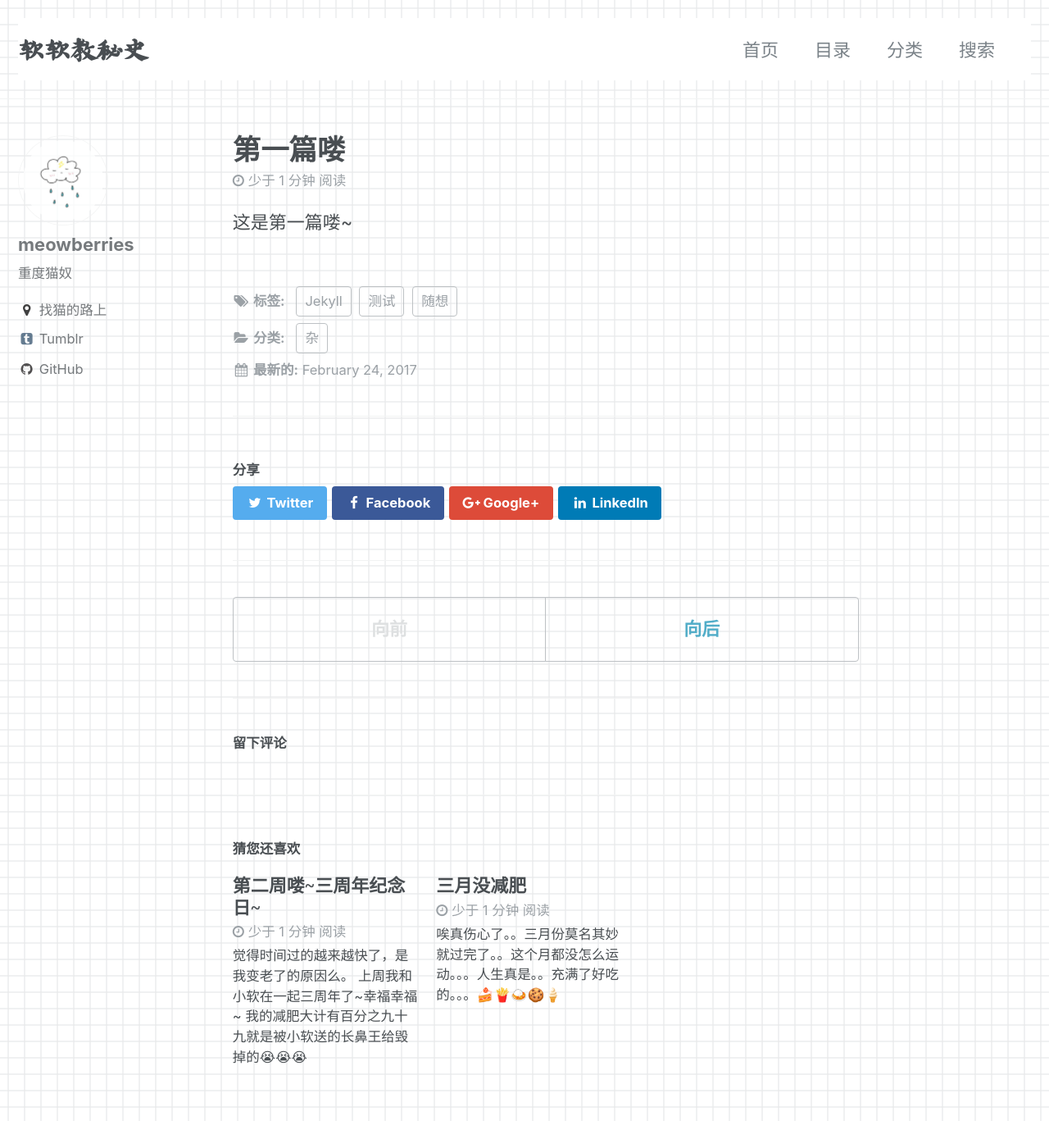
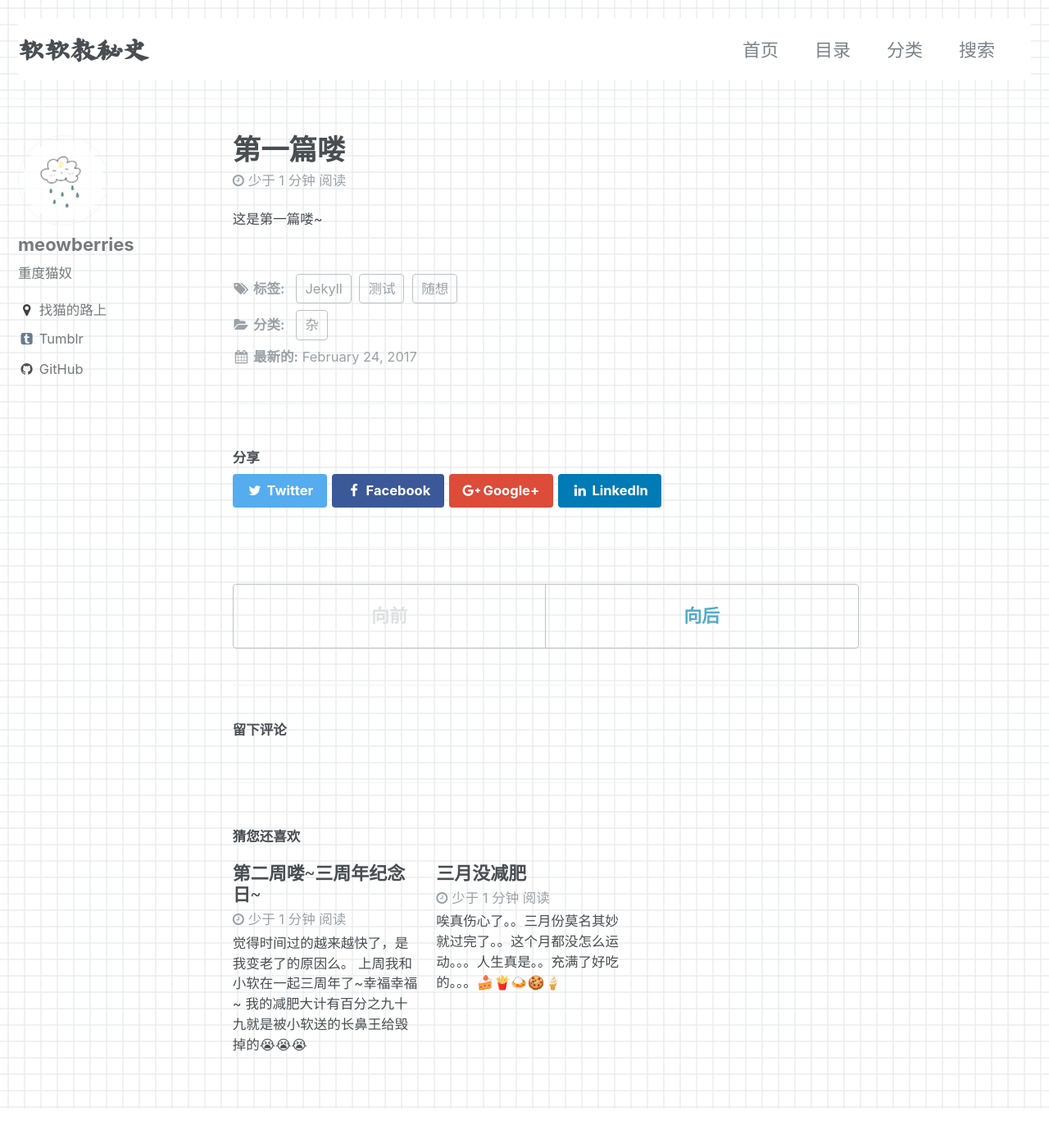
Before and after one commit to meowberries/meowberries.github.io, a Jekyll site: the page built from _posts/2017-02-24-first-post.md, in a window 1280 px wide and 1400 px high. Shown: the whole window at 82% size. Built offline with Jekyll 4.4.1, drawn with Linux system fonts in a browser that asks for light colours; emoji names are drawn with the system emoji font; comment, search, counter and statistics services are not loaded.

Commit message:
font size

```diff
--- a/_sass/_page.scss
+++ b/_sass/_page.scss
@@ -58,7 +58,7 @@
   }
 
   p, li, dl {
-    font-size: 1em;
+    font-size: $type-size-6;
   }
 
   /* paragraph indents */
```
